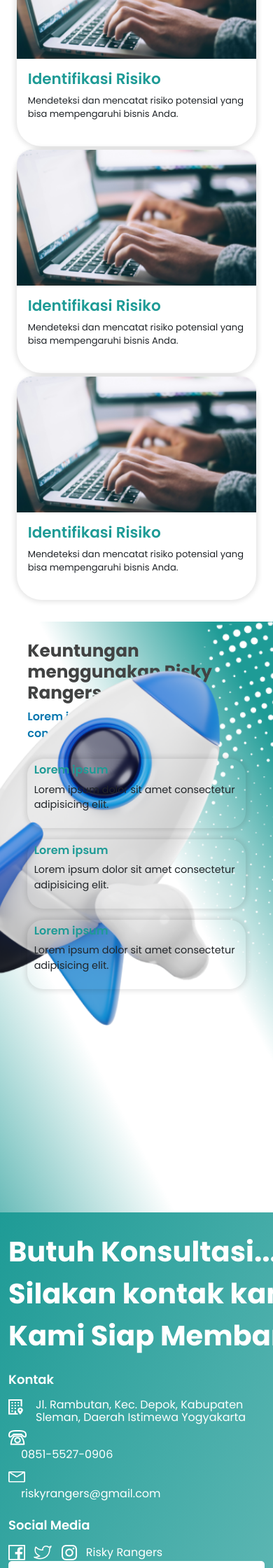
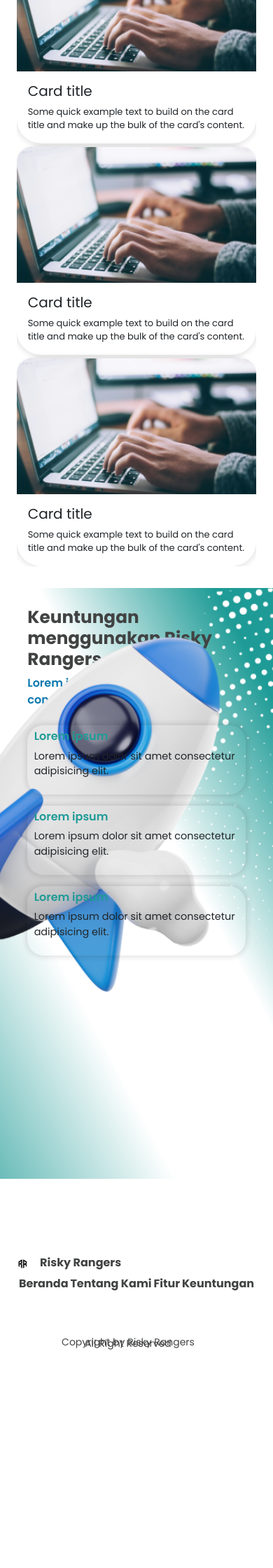
Before and after one commit to rafiradinka/riskyranger, a PHP site: page /UAS-BBP/ in a window 390 px wide; the page is wider, and only the part inside the window is pictured. Shown: the part 1400-3640 px from the top of that part at 70% size. After the commit the page ends 3328 px from the top of that part, so only its background shows below. Run offline with PHP 8.4, Linux system fonts and the light colour scheme.

Commit message:
Add files via upload

```diff
--- a/index.php
+++ b/index.php
@@ -25,6 +25,7 @@
     type="image/x-icon" class="logo">
 
     <title>Risky Rangers</title>
+
   </head>
   <body>
 
@@ -43,6 +44,9 @@
                 <a class="nav-link active" aria-current="page" href="#hero">Beranda</a>
               </li>
               <li class="nav-item mx-2">
+                <a class="nav-link" href="#tentangkami">Tentang Kami</a>
+              </li>
+              <li class="nav-item mx-2">
                 <a class="nav-link" href="#fitur">Fitur</a>
               </li>
               <li class="nav-item mx-2">
@@ -54,7 +58,6 @@
             </ul>
 
             <div>
-              <button class="button-primary">Daftar</button>
               <a href="<?=base_url('views/login.php')?>">
                 <button class="button-secondary">Masuk</button>
               </a>
@@ -72,8 +75,12 @@
             <h1>Ambil kendali atas resiko bisnismu dengan Risky Rangers</h1>
             <p><span class="fw-bold">Website manajemen resiko</span> yang dirancang untuk membantu anda  mengidentifikasi, menganalisis, dan mengelola resiko secara efektif</p>
 
-              <button class="button-lg-primary">Tanya lebih detail</button>
-              <button class="button-lg-secondary">Get Started</button>
+              <a href="https://wa.me/+6285155270906">
+                <button class="button-lg-primary">Tanya lebih detail</button>
+              </a>
+              <a href="views/login.php">
+                <button class="button-lg-secondary">Get Started</button>
+              </a>
             <div>
               <img src="_assets/img/pc2.png" alt="" class="img-hero">
             </div>
@@ -86,65 +93,101 @@
       </div>
     </section>
 
-    <!-- Fitur -->
-    <section id="fitur">
-      <div class="container">
-        <div class="row mb-4">
-         <div class="col-12 text-center fitur-fitur">
-          <h2>Fitur-Fitur</h2>
-          <span class="sub-title">Lorem ipsum dolor sit amet</span>
-         </div>
-        </div>
+    <!-- Tentang Kami-->
+    <section id="tentangkami">
+        <div class="container">
+            <div class="row mb-4">
+             <div class="col-12 text-center fitur-fitur mb-5">
+              <h2>Tentang Kami</h2>
+              <span class="sub-title">Lorem ipsum dolor sit amet</span>
+            </div>
 
-        <div>
-          <div class="row">
-            <div class="col-md-3">
-              <div class="card">
-                <img src="_assets/img/fitur1.png" alt="Identifikasi Risiko" class="card1">
-                <div class="card-body mb-1">
-                  <h4>Identifikasi Risiko</h3>
-                  <p>Mendeteksi dan mencatat risiko potensial yang bisa mempengaruhi bisnis Anda.</p>
+            <div>
+              <div class="card2">
+                <div class="card-body-about">
+                  <p>Risky Rangers adalah solusi manajemen risiko inovatif yang dirancang untuk membantu organisasi menghadapi tantangan operasional dan strategis dengan lebih efektif. Kami hadir dengan tujuan untuk memberikan alat yang canggih dan mudah digunakan, memungkinkan perusahaan untuk mengidentifikasi, menganalisis, dan mengelola risiko secara proaktif..</p>
                 </div>
               </div>
             </div>
 
-            <img src="_assets/img/accsent3.png" alt="" class="accsent3-img position-absolute start-0">
-            <img src="_assets/img/accsent4.png" alt="" class="accsent4-img position-absolute end-0">
 
-            <div class="col-md-3">
+        </div>
+    </section>
+
+    <!-- Carousel -->
+    <section id="fitur">
+      <div class="container">
+        <div class="col-12 text-center fitur-fitur">
+          <h2>Fitur-Fitur</h2>
+          <span class="sub-title">Lorem ipsum dolor sit amet</span>
+        </div>
+        <div id="carouselExampleDark" class="carousel carousel-dark slide" data-bs-ride="carousel">
+        <div class="carousel-indicators">
+          <button type="button" data-bs-target="#carouselExampleDark" data-bs-slide-to="0" class="active" aria-current="true" aria-label="Slide 1"></button>
+          <button type="button" data-bs-target="#carouselExampleDark" data-bs-slide-to="1" aria-label="Slide 2"></button>
+        </div>
+        <div class="carousel-inner">
+          <div class="carousel-item active" data-bs-interval="10000">
+            <div class="cards-wrapper justify-content-center">
               <div class="card">
-                <img src="_assets/img/fitur1.png" alt="Identifikasi Risiko" class="card1">
-                <div class="card-body mb-1">
-                  <h4>Identifikasi Risiko</h4>
-                  <p>Mendeteksi dan mencatat risiko potensial yang bisa mempengaruhi bisnis Anda.</p>
+                <img src="_assets/img/fitur1.png" class="card-img-top" alt="...">
+                <div class="card-body">
+                  <h5 class="card-title">Card title</h5>
+                  <p class="card-text">Some quick example text to build on the card title and make up the bulk of the card's content.</p>
                 </div>
               </div>
-            </div>
-
-            <div class="col-md-3">
               <div class="card">
-                <img src="_assets/img/fitur1.png" alt="Identifikasi Risiko" class="card1">
-                <div class="card-body mb-1">
-                  <h4>Identifikasi Risiko</h4>
-                  <p>Mendeteksi dan mencatat risiko potensial yang bisa mempengaruhi bisnis Anda.</p>
+                <img src="_assets/img/fitur1.png" class="card-img-top" alt="...">
+                <div class="card-body">
+                  <h5 class="card-title">Card title</h5>
+                  <p class="card-text">Some quick example text to build on the card title and make up the bulk of the card's content.</p>
                 </div>
               </div>
-            </div>
-
-            <div class="col-md-3">
               <div class="card">
-                <img src="_assets/img/fitur1.png" alt="Identifikasi Risiko" class="card1">
-                <div class="card-body mb-1">
-                  <h4>Identifikasi Risiko</h4>
-                  <p>Mendeteksi dan mencatat risiko potensial yang bisa mempengaruhi bisnis Anda.</p>
+                <img src="_assets/img/fitur1.png" class="card-img-top" alt="...">
+                <div class="card-body">
+                  <h5 class="card-title">Card title</h5>
+                  <p class="card-text">Some quick example text to build on the card title and make up the bulk of the card's content.</p>
                 </div>
               </div>
+
             </div>
+          </div>
+          <div class="carousel-item" data-bs-interval="2000">
+            <div class="cards-wrapper justify-content-center">
+              <div class="card">
+                <img src="_assets/img/fitur1.png" class="card-img-top" alt="...">
+                <div class="card-body">
+                  <h5 class="card-title">Card title</h5>
+                  <p class="card-text">Some quick example text to build on the card title and make up the bulk of the card's content.</p>
+                </div>
+              </div>
+              <div class="card">
+                <img src="_assets/img/fitur1.png" class="card-img-top" alt="...">
+                <div class="card-body">
+                  <h5 class="card-title">Card title</h5>
+                  <p class="card-text">Some quick example text to build on the card title and make up the bulk of the card's content.</p>
+                </div>
+              </div>
+              <div class="card">
+                <img src="_assets/img/fitur1.png" class="card-img-top" alt="...">
+                <div class="card-body">
+                  <h5 class="card-title">Card title</h5>
+                  <p class="card-text">Some quick example text to build on the card title and make up the bulk of the card's content.</p>
+                </div>
+              </div>
 
-              </div>
             </div>
-
           </div>
+        </div>
+        <button class="carousel-control-prev" type="button" data-bs-target="#carouselExampleDark" data-bs-slide="prev">
+          <span class="carousel-control-prev-icon" aria-hidden="true"></span>
+          <span class="visually-hidden">Previous</span>
+        </button>
+        <button class="carousel-control-next" type="button" data-bs-target="#carouselExampleDark" data-bs-slide="next">
+          <span class="carousel-control-next-icon" aria-hidden="true"></span>
+          <span class="visually-hidden">Next</span>
+        </button>
         </div>
       </div>
     </section>
@@ -196,66 +239,6 @@
       </div>
     </section>
 
-    <!-- contact section start -->
-    <section id="contact">
-      <div class="container-fluid overlay h-100">
-        <div class="container">
-          <div class="row">
-            <div class="col-md-6">
-              <h3>Butuh Konsultasi...?
-                  Silakan kontak kami
-                  Kami Siap Membantu</h3>
-                  <div class="kontak">
-                    <h6>Kontak</h6>
-                    <div class="mb-2 d-flex align-item-center">
-                      <div>
-                        <img src="_assets/img/location.png" alt="">
-                      </div>
-
-                      <a href="#">Jl. Rambutan, Kec. Depok, Kabupaten Sleman, Daerah Istimewa Yogyakarta</a>
-                    </div>
-
-                    <div class="mb-2">
-                      <img src="_assets/img/contact.png" alt="">
-                      <a href="#">0851-5527-0906</a>
-                    </div>
-
-                    <div class="mb-2">
-                      <img src="_assets/img/email.png" alt="">
-                      <a href="#">riskyrangers@gmail.com</a>
-                    </div>
-                  </div>
-
-                  <h6>Social Media</h6>
-                    <a href="#" class="me-2"><img src="_assets/img/facebook.png" alt=""></a>
-                    <a href="#" class="me-2"><img src="_assets/img/twitter.png" alt=""></a>
-                    <a href="#" class="me-2"><img src="_assets/img/instagram.png" alt=""></a>
-                    <a href="#" class="linkriskyrangers">Risky Rangers</a>
-              </div>
-
-              <div class="col-md-6">
-                  <div class="card-contact w-100">
-                    <form>
-                      <h2 class="pertanyaan">ada pertanyaan..?</h2>
-                      <div class="form-floating mb-3">
-                        <input type="email" class="form-control" id="floatingInput" placeholder="name@example.com">
-                        <label for="floatingInput">Masukkan email address</label>
-                      </div>
-                      <div class="form-floating mb-3">
-                        <input type="text" class="form-control" id="floatingInput" placeholder="name@example.com">
-                        <label for="floatingInput">Pertanyaan anda..</label>
-                      </div>
-
-                      <button type="submit" class="button-contact">Kirim</button>
-                    </form>
-                  </div>
-              </div>
-            </div>
-          </div>
-        </div>
-      </div>
-    </section>
-
     <!-- footer -->
     <footer class="d-flex align-items-center position-relative">
       <div class="container-fluid">
@@ -267,14 +250,14 @@
             </div>
             <div class="col-md-5 d-flex justify-content-evenly">
               <a href="#hero">Beranda</a>
+              <a href="#tentangkami">Tentang Kami</a>
               <a href="#fitur">Fitur</a>
               <a href="#keuntungan">Keuntungan</a>
-              <a href="#contact">Kontak</a>
             </div>
           </div>
           <div class="row position-absolute copyright start-50 translate-middle">
             <div class="col-12">
-              <p>Copyright by Risky Rangers All Right Reserved</p>
+              <p class="text-center">Copyright by Risky Rangers All Right Reserved</p>
             </div>
           </div>
         </div>
```
